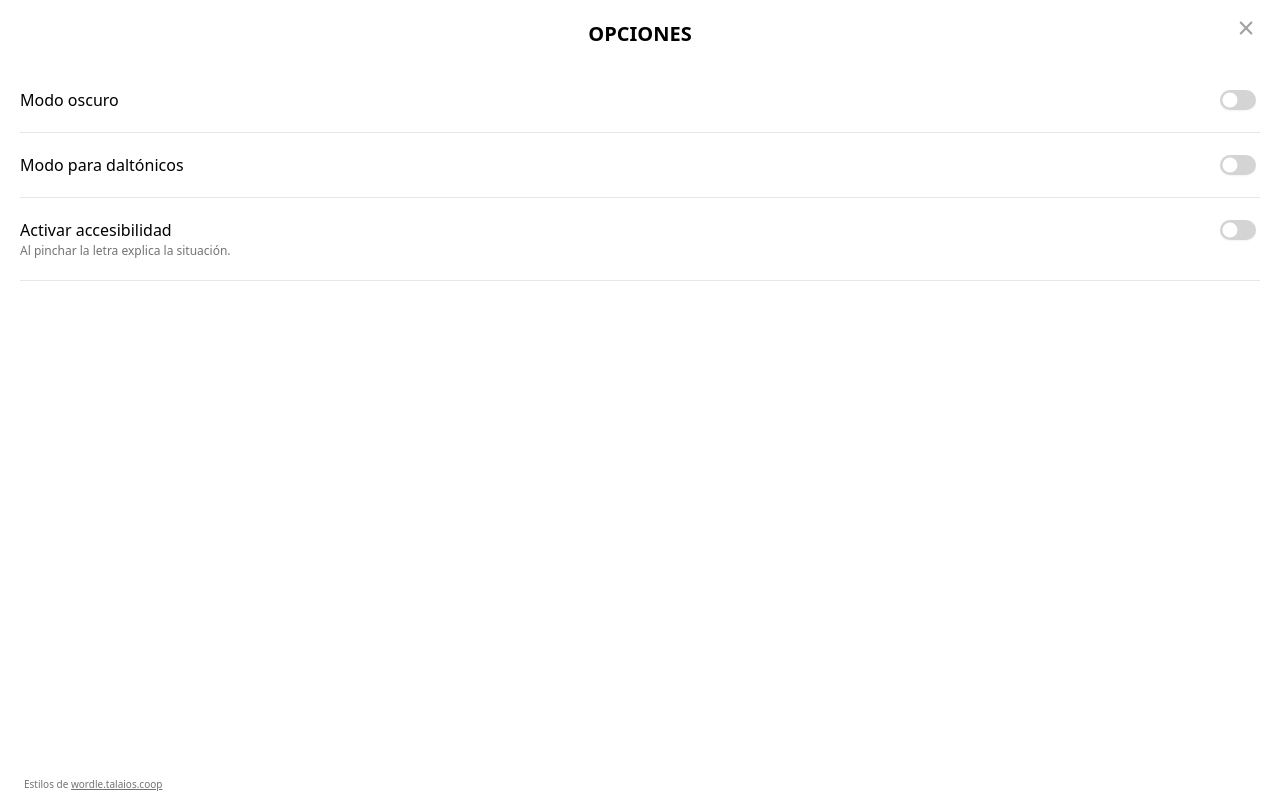
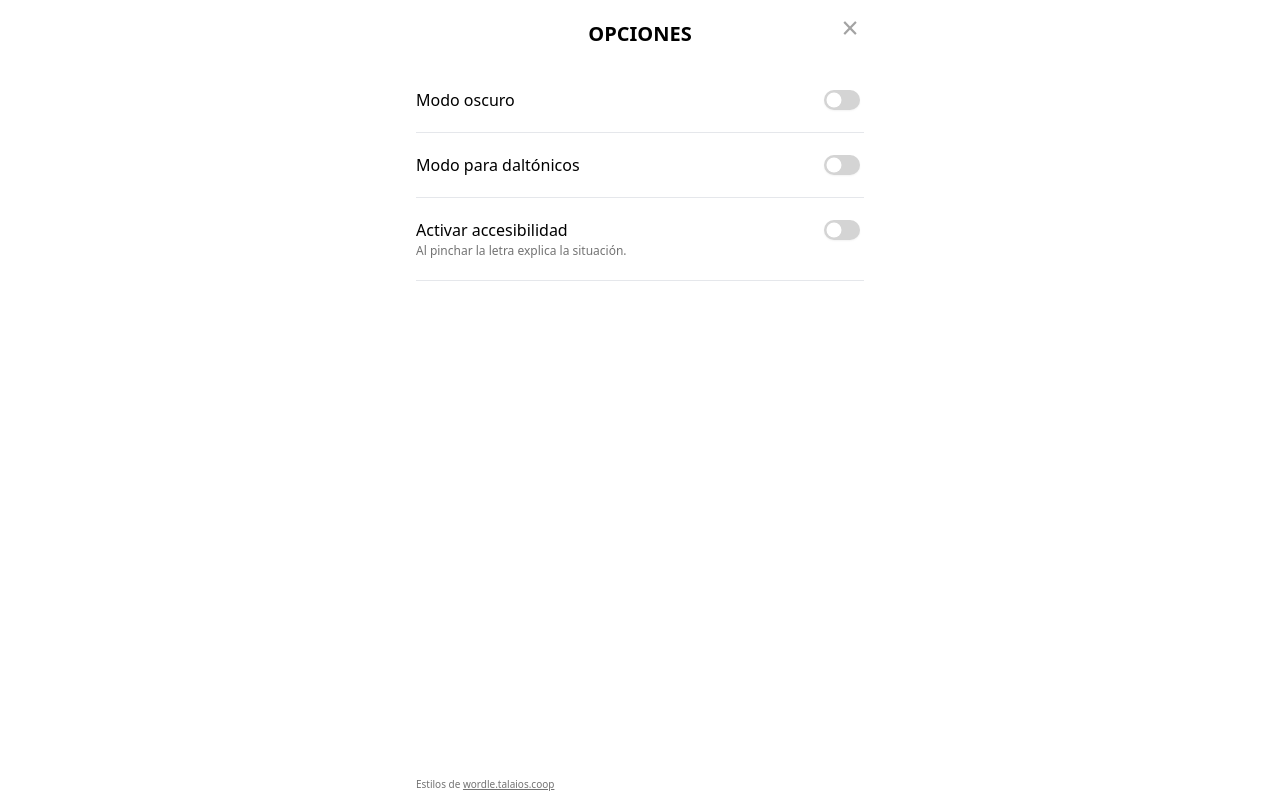
Before and after one commit to Sergitxin22/wordle, a React (Vite) app: page / in a window 1280 px wide. Both pictures are taken after a click on the button 512 px from the left and 28 px from the top of the page. Built offline with nearby package versions, Linux system fonts and the light colour scheme.

Commit message:
Refactor layout and spacing in Options component for improved styling

```diff
--- a/src/App.jsx
+++ b/src/App.jsx
@@ -199,7 +199,7 @@ function App() {
 
           {/* Mostrar Options sobre el resto del contenido */}
           <div
-            className={`absolute inset-0 flex justify-center items-center bg-opacity-100 transition-opacity duration-300 ${showOptions ? "opacity-100 pointer-events-auto z-10" : "opacity-100 pointer-events-none"
+            className={`container mx-auto flex flex-col max-w-md h-dvh absolute inset-0 flex justify-center items-center px-5 md:px-0 bg-opacity-100 transition-opacity duration-300 ${showOptions ? "opacity-100 pointer-events-auto z-10" : "opacity-100 pointer-events-none"
               }`}
           >
             {showOptions && <Options />}
--- a/src/components/Options.jsx
+++ b/src/components/Options.jsx
@@ -8,13 +8,13 @@ function Options() {
     return (
         <div className="h-full w-full">
             <div className="flex flex-col w-full h-full outline-none focus:outline-none">
-                <div className="flex-initial relative m-5">
+                <div className="flex-initial relative my-5">
                     <h3 className="flex-auto uppercase text-center text-xl font-bold">Opciones</h3>
                     <button className="absolute top-0 right-0 p-1 ml-auto" onClick={() => setShowOptions(!showOptions)}>
                         <span className="leading-[0.25] h-5 w-5 text-3xl text-neutral-400 block outline-none focus:outline-none">×</span>
                     </button>
                 </div>
-                <div className="flex-auto grow mx-5">
+                <div className="flex-auto grow">
                     <div className="flex py-5 border-b border-solid">
                         <div className="flex flex-auto">
                             <p className="text-md">Modo oscuro</p>
@@ -45,7 +45,7 @@ function Options() {
                             type="checkbox" role="switch" id="accessibilityMode" /></div>
                     </div>
                 </div>
-                <div className="flex-initial my-2 mx-6 ">
+                <div className="flex-initial my-2">
                     <p className="text-[10px] text-neutral-500">Estilos de <a href="https://wordle.talaios.coop/"
                         className="underline">wordle.talaios.coop</a></p>
                 </div>
```
